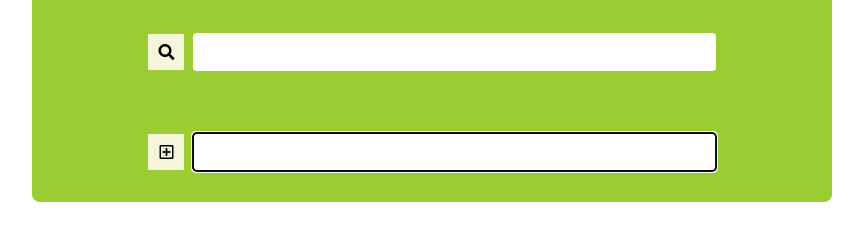
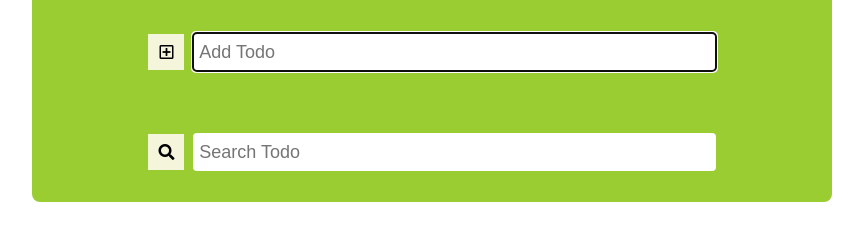
Before and after one commit to tolabey/todoList-react-redux, a React app: page / in a window 1280 px wide. Shown: the part 68-308 px from the top of the page, without its empty margins (208-1071 px from the left). Built offline with nearby package versions, Linux system fonts and the light colour scheme.

Commit message:
refactor

```diff
--- a/src/components/App.js
+++ b/src/components/App.js
@@ -21,8 +21,8 @@ class App extends Component {
             <div className={"title"}>
               {"Todo"}
             </div>
+            <TodoAdd/>
             <TodoSearch/>
-            <TodoAdd/>
             <TodoView/>
           </div>
         </div>
--- a/src/components/TodoAdd.js
+++ b/src/components/TodoAdd.js
@@ -11,16 +11,15 @@ class TodoAdd extends Component {
 
     return (
       <div className="todoAdd">
-        <form onSubmit={e => e.preventDefault()}>
-          <div className="icon"><i className="far fa-plus-square"></i></div>
+        <div className="icon"><i className="far fa-plus-square" /></div>
         <input
             autoFocus
             type="text"
             onChange={handleUserText(dispatch, singleDataAction, "USER_INPUT")}
             value={userInput}
             onKeyUp={() => debounce(dispatch, handleSubmit, userInput, singleDataAction, "ADD_TODO", debounceTimeout || null)}
+            placeholder="Add Todo"
         />
-        </form>
       </div>
     );
   }
--- a/src/components/TodoElement.js
+++ b/src/components/TodoElement.js
@@ -13,5 +13,4 @@ class TodoElement extends Component {
   }
 }
 
-
 export default TodoElement;
--- a/src/components/TodoElementEdit.js
+++ b/src/components/TodoElementEdit.js
@@ -46,5 +46,4 @@ function mapStateToProps(store) {
   };
 }
 
-
 export default connect(mapStateToProps)(TodoElementEdit);
--- a/src/components/TodoElementView.js
+++ b/src/components/TodoElementView.js
@@ -26,5 +26,4 @@ class TodoElementView extends Component {
   }
 }
 
-
 export default connect()(TodoElementView);
--- a/src/components/TodoSearch.js
+++ b/src/components/TodoSearch.js
@@ -18,6 +18,7 @@ class TodoSearch extends Component {
             type="text"
             onChange={handleUserText(dispatch, singleDataAction, "SEARCH_TEXT")}
             value={searchText}
+            placeholder="Search Todo"
         />
       </div>
     );
--- a/src/components/TodoView.js
+++ b/src/components/TodoView.js
@@ -4,6 +4,7 @@ import {connect} from "react-redux";
 import TodoElement from "./TodoElement.js";
 
 class TodoView extends Component {
+
   render() {
     const {todoList, searchText} = this.props;
     const todoItemsTbShown = todoList.filter(each => each.get("value", "").includes(searchText));
@@ -22,7 +23,6 @@ class TodoView extends Component {
   }
 }
 
-
 function mapStateToProps(store) {
   return {
     todoList: store.get("todoList", I.List()),
@@ -30,5 +30,4 @@ function mapStateToProps(store) {
   };
 }
 
-
 export default connect(mapStateToProps)(TodoView);
--- a/src/css/main.css
+++ b/src/css/main.css
@@ -41,14 +41,6 @@ button {
 .App .container .todoAdd, .App .container .todoSearch  {
     height: 100px;
     width: 72%;
-    display: flex;
-    justify-content: space-around;
-    align-items: center;
-}
-
-.App .container .todoAdd form {
-    height: 100px;
-    width: 100%;
     display: flex;
     justify-content: space-around;
     align-items: center;
--- a/src/reducer/reducer.js
+++ b/src/reducer/reducer.js
@@ -19,7 +19,7 @@ export function reducer(store = I.Map(), action) {
 
   case "EDIT_TODO": // beautify this!
     const editTodoElement = store.get("todoList", I.List()).map(each => {
-      const control = each.get("todoId") === action.payload.get("todoId", "*");
+      const control = each.get("todoId", "?") === action.payload.get("todoId", "*");
 
       return control ? action.payload : each;
     });
@@ -30,14 +30,12 @@ export function reducer(store = I.Map(), action) {
     const cancelTodoEdit = store.get("todoList", I.List()).map(each => {
       const idControl = each.get("todoId") === action.payload.get("todoId", "*");
 
-
       return idControl ? action.payload : each;
     });
 
     return store.set("todoList", cancelTodoEdit);
 
   case "REMOVE_LIST_ELEMENT":
-
     const newTodoList = store.get("todoList").filter(each => each.get("todoId") !== action.payload);
 
     return store.remove("todoList").set("todoList", newTodoList);
@@ -52,7 +50,6 @@ export function reducer(store = I.Map(), action) {
 
 
   case "DEBOUNCE_TIMEOUT":
-
     return store.set("debounceTimeout", action.payload);
 
   case "SEARCH_TEXT":
```
Lines whose indentation alone changed are shown as unchanged.
